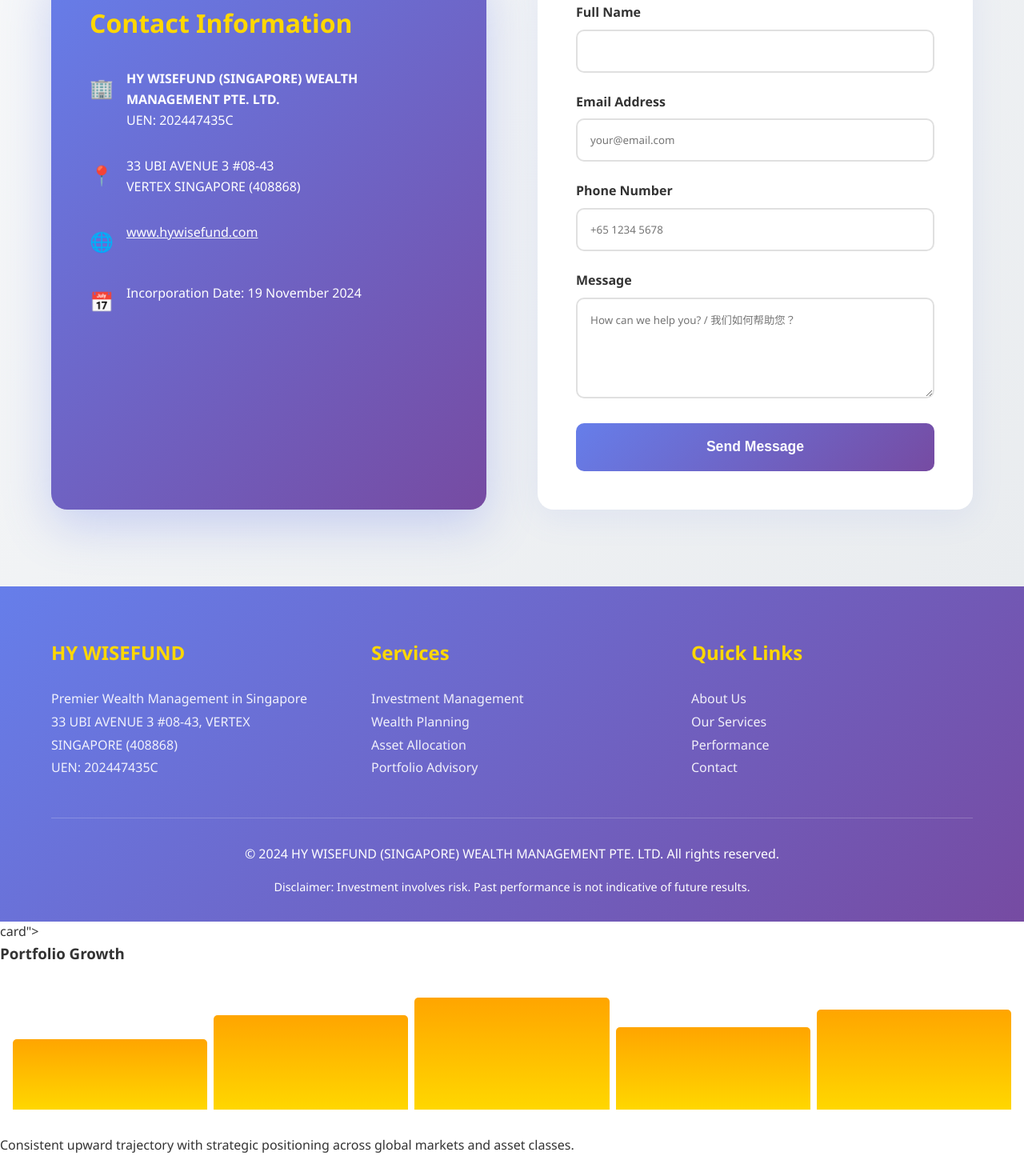
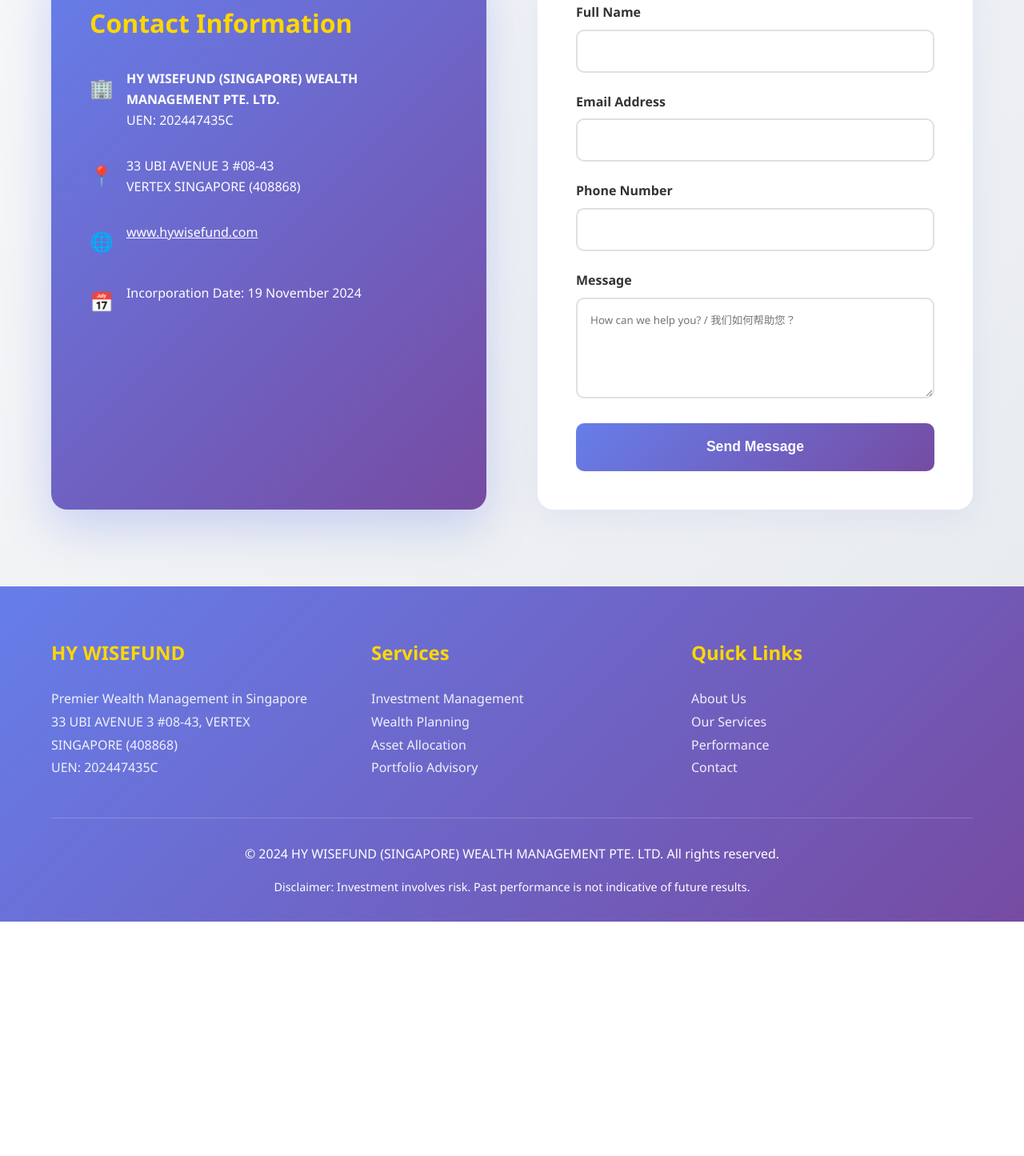
Before and after one commit to jtsgai/hywisefund-site, a plain HTML site: page index.html in a window 1280 px wide. Shown: the part 5630-7075 px from the top of the page at 80% size. After the commit the page ends 6782 px from the top, so only its background shows below. Drawn offline with Linux system fonts and the light colour scheme.

Commit message:
Update index.html

```diff
--- a/index.html
+++ b/index.html
@@ -391,11 +391,11 @@
 </div>
 <div class="form-group">
 <label><span lang="en">Email Address</span><span lang="zh">电子邮件</span></label>
-<input type="email" placeholder="your@email.com" required>
+<input type="email" required>
 </div>
 <div class="form-group">
 <label><span lang="en">Phone Number</span><span lang="zh">电话号码</span></label>
-<input type="tel" placeholder="+65 1234 5678">
+<input type="tel" >
 </div>
 <div class="form-group">
 <label><span lang="en">Message</span><span lang="zh">信息</span></label>
@@ -469,16 +469,4 @@
 }
 </script>
 </body>
-</html>card">
-<h3><span lang="en">Portfolio Growth</span><span lang="zh">投资组合增长</span></h3>
-<div class="insight-chart">
-<div class="chart-bar"></div>
-<div class="chart-bar"></div>
-<div class="chart-bar"></div>
-<div class="chart-bar"></div>
-<div class="chart-bar"></div>
-</div>
-<p lang="en">Consistent upward trajectory with strategic positioning across global markets and asset classes.</p>
-<p lang="zh">通过跨全球市场和资产类别的战略定位实现持续向上的轨迹。</p>
-</div>
-<div class="insight-
+</html>
```
